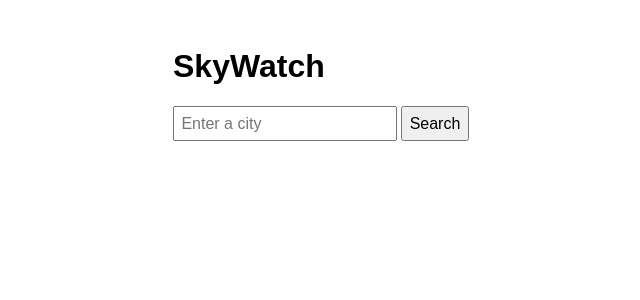
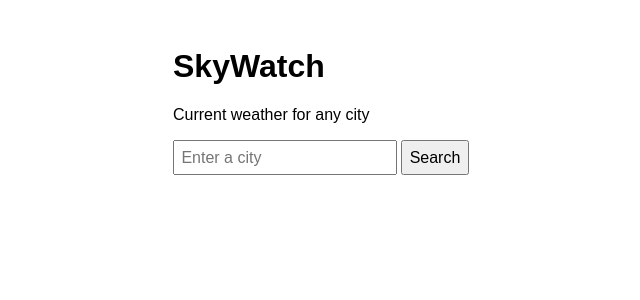
Before and after one commit to reutyadid/skywatch, a Flask app: page / in a window 1280 px wide. Shown: the top 300 px of the page, without its empty margins (227-867 px from the left). Run offline with Flask 3, Linux system fonts and the light colour scheme.

Commit message:
Add a subtitle to the home page

```diff
--- a/apps/frontend/templates/index.html
+++ b/apps/frontend/templates/index.html
@@ -13,6 +13,7 @@
 </head>
 <body>
   <h1>SkyWatch</h1>
+  <p>Current weather for any city</p>
 
   <form action="/" method="get">
     <input type="text" name="city" value="{{ city }}" placeholder="Enter a city" aria-label="City" required>
```
